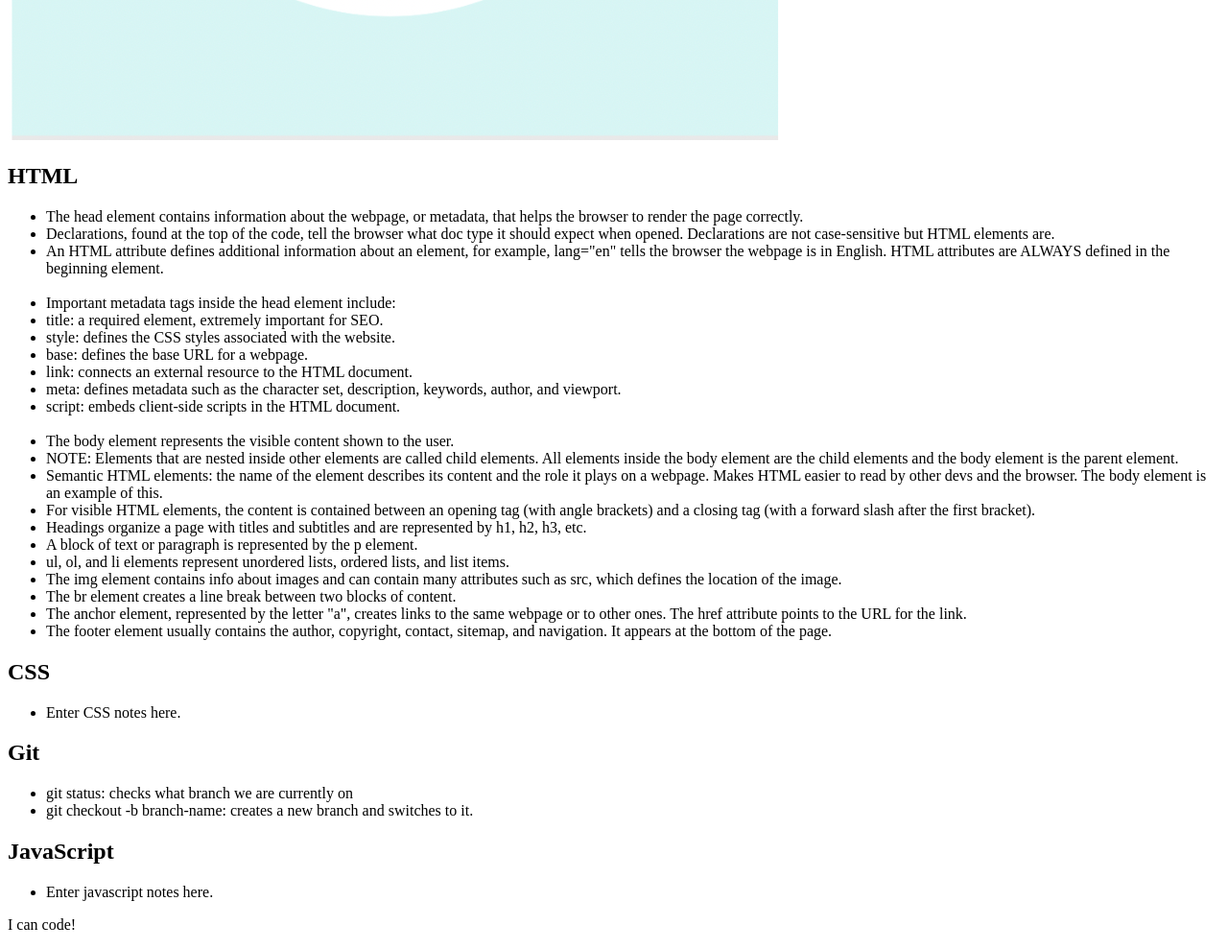
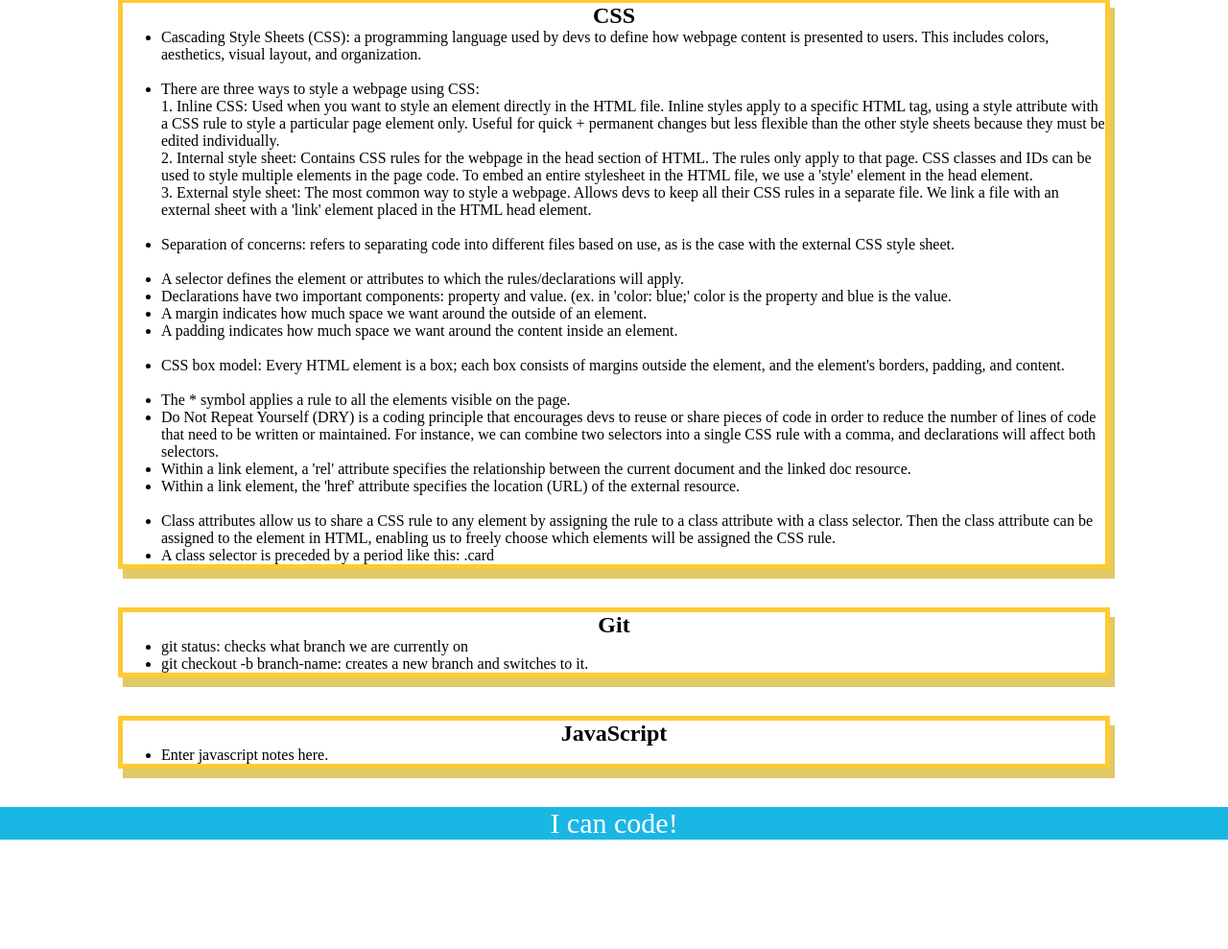
Before and after one commit to sandragruiz/prework-study-guide, a plain HTML site: page index.html in a window 1280 px wide. Shown: the part 710-1699 px from the top of the page at 96% size. After the commit the page ends 1585 px from the top, so only its background shows below. Drawn offline with Linux system fonts and the light colour scheme.

Commit message:
added CSS to project

```diff
--- /dev/null
+++ b/assets/style.css
@@ -0,0 +1,36 @@
+* {
+    margin: 0;
+    padding: 0;
+}
+header,
+footer {
+    width: 100%
+    height: 120px;
+    background-color: #1AB7E5;
+    color: white;
+}
+h1,
+h2 {
+    text-align: center;
+}
+img {
+    display: block;
+    height: 50px;
+    width: 50px;
+    margin-left: auto;
+    margin-right: auto;
+}
+ul {
+    padding-left: 40px;
+    font-size: 20 px;
+}
+p {
+    text-align: center;
+    font-size: 30px;
+}
+.card {
+    width: 80%;
+    margin: 40px auto;
+    border: 5px solid #FFCA33;
+    box-shadow: 5px 10px #E1C967;
+}
--- a/prework-study-guide/index.html
+++ b/index.html
@@ -4,6 +4,7 @@
     <meta charset="UTF-8" />
     <meta http-equiv="X-UA-Compatible" content="IE=edge" />
     <meta name="viewport" content="width=device-width, initial-scale=1.0" />
+    <link rel="stylesheet" href="./assets/style.css">
     <title>Prework Study Guide</title>
   </head>
   <body>
@@ -43,7 +44,32 @@
       <section class="card" id="css-section">
         <h2>CSS</h2>
         <ul>
-          <li>Enter CSS notes here.</li>
+          <li>Cascading Style Sheets (CSS): a programming language used by devs to define how webpage content is presented to users. This includes colors, aesthetics, visual layout, and organization.</li>
+          <br>
+          <li>There are three ways to style a webpage using CSS:
+        <br>
+            1. Inline CSS: Used when you want to style an element directly in the HTML file. Inline styles apply to a specific HTML tag, using a style attribute with a CSS rule to style a particular page element only. Useful for quick + permanent changes but less flexible than the other style sheets because they must be edited individually.
+            <br>
+            2. Internal style sheet: Contains CSS rules for the webpage in the head section of HTML. The rules only apply to that page. CSS classes and IDs can be used to style multiple elements in the page code. To embed an entire stylesheet in the HTML file, we use a 'style' element in the head element.
+            <br>
+            3. External style sheet: The most common way to style a webpage. Allows devs to keep all their CSS rules in a separate file. We link a file with an external sheet with a 'link' element placed in the HTML head element.
+          </li> <br>
+          <li>Separation of concerns: refers to separating code into different files based on use, as is the case with the external CSS style sheet.</li>
+          <br>
+          <li>A selector defines the element or attributes to  which the rules/declarations will apply.</li>
+          <li>Declarations have two important components: property and value. (ex. in 'color: blue;' color is the property and blue is the value.</li>
+          <li>A margin indicates how much space we want around the outside of an element.</li>
+          <li>A padding indicates how much space we want around the content inside an element.</li>
+          <br>
+          <li>CSS box model: Every HTML element is a box; each box consists of margins outside the element, and the element's borders, padding, and content.</li>
+          <br>
+          <li>The * symbol applies a rule to all the elements visible on the page.</li>
+          <li>Do Not Repeat Yourself (DRY) is a coding principle that encourages devs to reuse or share pieces of code in order to reduce the number of lines of code that need to be written or maintained. For instance, we can combine two selectors into a single CSS rule with a comma, and declarations will affect both selectors.</li>
+          <li>Within a link element, a 'rel' attribute specifies the relationship between the current document and the linked doc resource.</li>
+          <li>Within a link element, the 'href' attribute specifies the location (URL) of the external resource.</li>
+          <br>
+          <li>Class attributes allow us to share a CSS rule to any element by assigning the rule to a class attribute with a class selector. Then the class attribute can be assigned to the element in HTML, enabling us to freely choose which elements will be assigned the CSS rule.</li>
+          <li>A class selector is preceded by a period like this: .card </li>
         </ul>
       </section>
       <section class="card" id="git-section">
```
Also changed, not shown: assets/bowtie-cat.png (renamed from prework-study-guide/assets/bowtie-cat.png).
